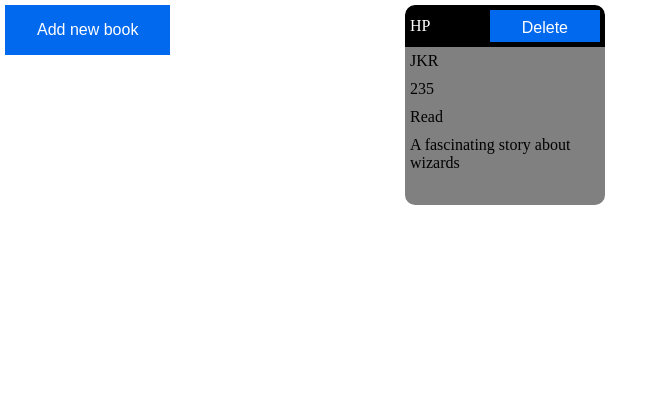
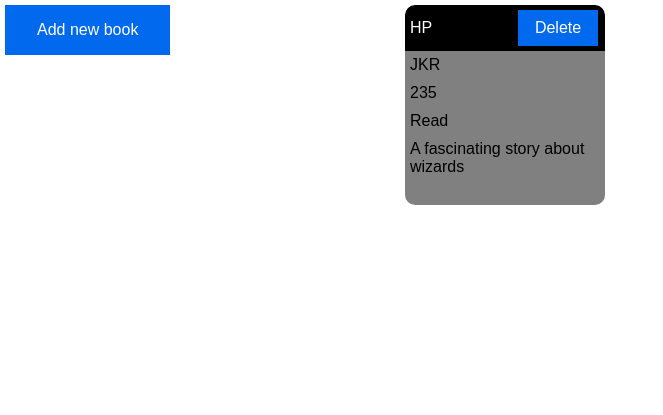
Before and after one commit to Syed-Rudin/library, a plain HTML site: page index.html in a window 1280 px wide. Shown: the whole page, without its empty margins (0-663 px from the left). Drawn offline with Linux system fonts and the light colour scheme.

Commit message:
Delete button added. No bugs as of now

```diff
--- a/book-objects.js
+++ b/book-objects.js
@@ -2,7 +2,6 @@ let bookDisplay = document.querySelector('.display');
 let form = document.querySelector('form');
 let newBookBtn = document.getElementById('newBookBtn');
 let submitBtn = document.getElementById('submitBtn');
-let deleteBtn = document.getElementsByClassName('deleteBtn')
 let myLibrary = [];
 
 function Book(title, author, pages, read, notes) {
@@ -50,6 +49,7 @@ function displayBooks() {
     let lastBook = myLibrary[myLibrary.length - 1];
     let card = document.createElement('div');
     card.classList.add('card');
+    // card.dataset.book = myLibrary.length - 1;
 
     for (let key in lastBook) {
         if(lastBook.hasOwnProperty(key)) {
@@ -57,6 +57,17 @@ function displayBooks() {
                 let title = document.createElement('div');
                 title.textContent = lastBook[key];
                 title.classList.add('title');
+
+                let deleteBtn = document.createElement('button');
+                deleteBtn.textContent = 'Delete';
+                deleteBtn.classList.add('deleteBtn');
+                // deleteBtn.dataset.book = myLibrary.length - 1;
+
+                deleteBtn.addEventListener('click', function(e) {
+                    myLibrary = myLibrary.filter(book => book['title'] !== lastBook[key]);
+                    card.remove();
+                })
+                title.appendChild(deleteBtn);
 
                 card.appendChild(title);
             } else {
--- a/index.html
+++ b/index.html
@@ -42,8 +42,11 @@
             </form>
         </aside>
             <div class="display">
-                <div class="card">
-                    <div class="title">HP <button class="deleteBtn">Delete</button></div>
+                <div class="card" data-book='0'>
+                    <div class="title">
+                        HP
+                        <button class="deleteBtn">Delete</button>
+                    </div>
                     <div>JKR</div>
                     <div>235</div>
                     <div>Read</div>
--- a/style.css
+++ b/style.css
@@ -1,6 +1,7 @@
 body {
     margin: 0;
     padding: 5px;
+    font-family: sans-serif;
 }
 
 * {
@@ -25,7 +26,6 @@ h2 {
 form > ul {
     list-style-type: none;
     position: relative;
-
 }
 
 label {
@@ -82,16 +82,17 @@ textarea {
 }
 
 .deleteBtn {
-    display: inline-block;
+    position: relative;
+    right: 2px;
+    display: flex;
+    justify-content: center;
+    align-items: center;
     line-height: 4px;
-    height: 10px;
-    right: 0;
+    width: 80px;
 }
 .card > div {
     padding: 5px;
 }
-
-
 
 button {
     display: inline-block;
```
